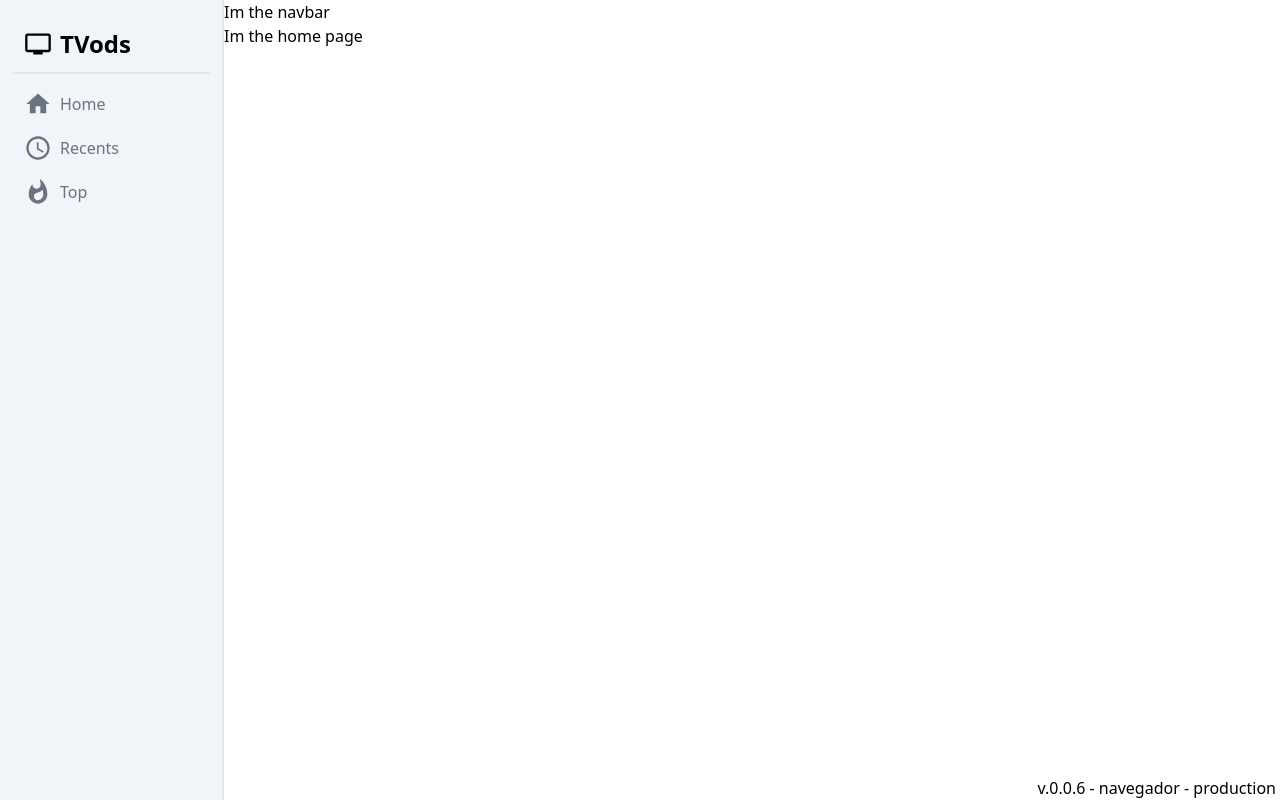
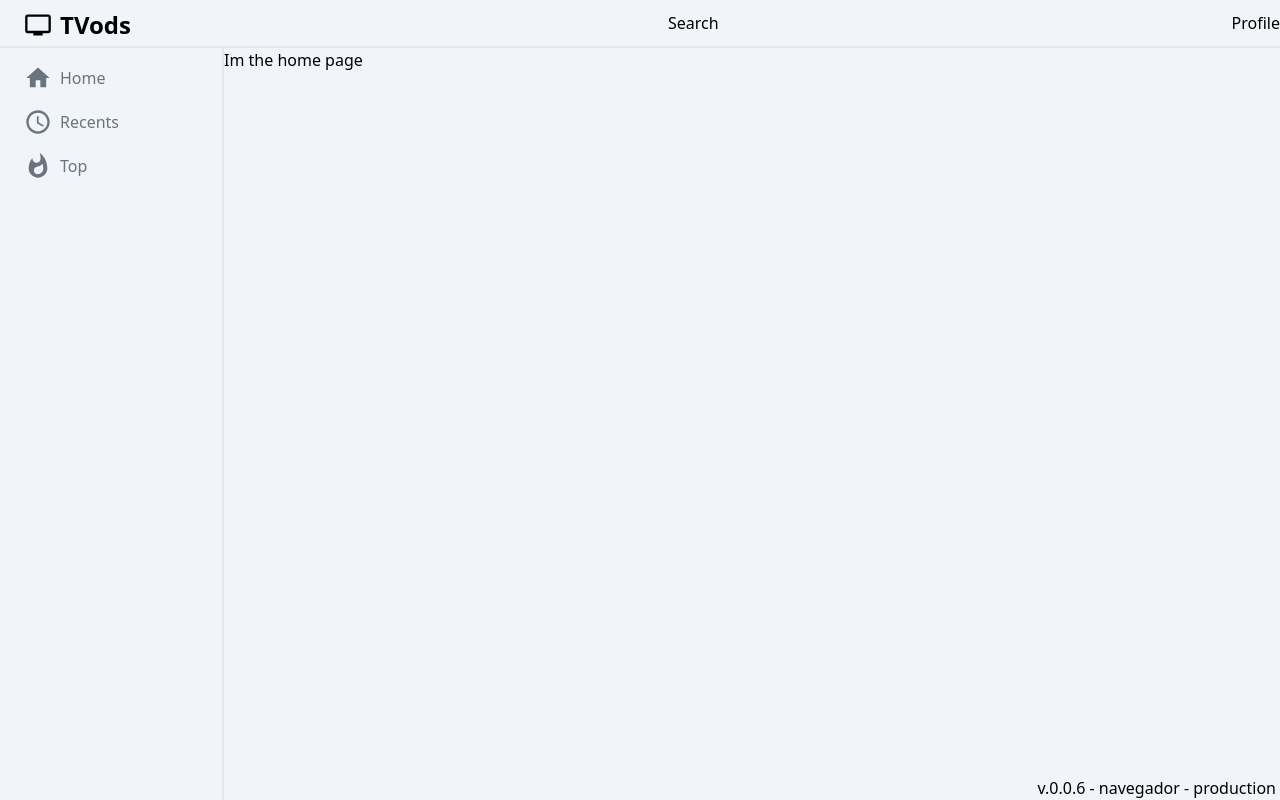
Before and after one commit to Trino11/tvods_clips-front, a React (Create React App) app: page / in a window 1280 px wide. Built offline with nearby package versions, Linux system fonts and the light colour scheme.

Commit message:
improved structure and styling

```diff
--- a/src/modules/App.css
+++ b/src/modules/App.css
@@ -25,3 +25,9 @@
       @apply bg-blue-200;
     }
 }
+
+@layer components {
+  * {
+    @apply bg-slate-100;
+  }
+}
--- /dev/null
+++ b/src/modules/Header/Header.jsx
@@ -0,0 +1,16 @@
+import { Outlet, NavLink } from 'react-router-dom';
+
+import TvIcon from '@mui/icons-material/Tv';
+
+export default function Navbar({ className }) {
+  return <div className={"flex justify-between items-center border-b-2 w-full " + className}>
+    <NavLink to='/' className='pb-0 font-semibold text-2xl text-black sidebar-pill'>
+      <TvIcon className='sidebar-icon' />
+      TVods
+    </NavLink>
+    <Outlet />
+
+    <div>Search</div>
+    <div>Profile</div>
+  </div>
+}
--- a/src/modules/Main/Main.jsx
+++ b/src/modules/Main/Main.jsx
@@ -1,7 +1,7 @@
 import { Route, Routes } from 'react-router-dom';
 
+import Header from '../Header/Header';
 import Sidebar from '../Sidebar/Sidebar';
-import Navbar from '../Navbar/Navbar';
 
 import Home from '../pages/Home/Home';
 import Recents from '../pages/Recents/Recents';
@@ -9,13 +9,11 @@ import Top from '../pages/Top/Top';
 
 export default function Main() {
   return (
-    <main>
+    <main className=''>
+      <Header className='top-0 left-0 fixed h-12' />
       <div className='flex'>
-        <div className="w-sidebar">
-          <Sidebar />
-        </div>
-        <div className='w-content'>
-          <Navbar />
+        <Sidebar className='w-56' />
+        <div className='mt-12 ml-56'>
           <Routes>
             <Route path='/' element={<Home />} />
             <Route path='/home' element={<Home />} />
--- a/src/modules/Navbar/Navbar.jsx
+++ /dev/null
@@ -1,6 +0,0 @@
-export default function Navbar() {
-  return (
-    <div>
-      Im the navbar
-    </div>)
-}
--- a/src/modules/Sidebar/Sidebar.jsx
+++ b/src/modules/Sidebar/Sidebar.jsx
@@ -2,19 +2,13 @@ import './Sidebar.css';
 
 import { Outlet, NavLink } from 'react-router-dom';
 
-import TvIcon from '@mui/icons-material/Tv';
 import HomeIcon from '@mui/icons-material/Home';
 import WhatshotIcon from '@mui/icons-material/Whatshot';
 import ScheduleIcon from '@mui/icons-material/Schedule';
 
-export default function Sidebar() {
-  return <div className='bg-slate-100 py-4 border-r-2 h-screen'>
-    <NavLink to='/' className='pb-0 font-semibold text-2xl text-black sidebar-pill'>
-      <TvIcon className='sidebar-icon' />
-      TVods
-    </NavLink>
-
-    <div className="mx-3 my-3 border-t-2" />
+export default function Sidebar({ className }) {
+  return <div className={'top-12 fixed py-1 border-r-2 h-full ' + className}>
+    {/* <div className="mx-3 my-3 border-t-2" /> */}
 
     <ul className=''>
       <li>
```
